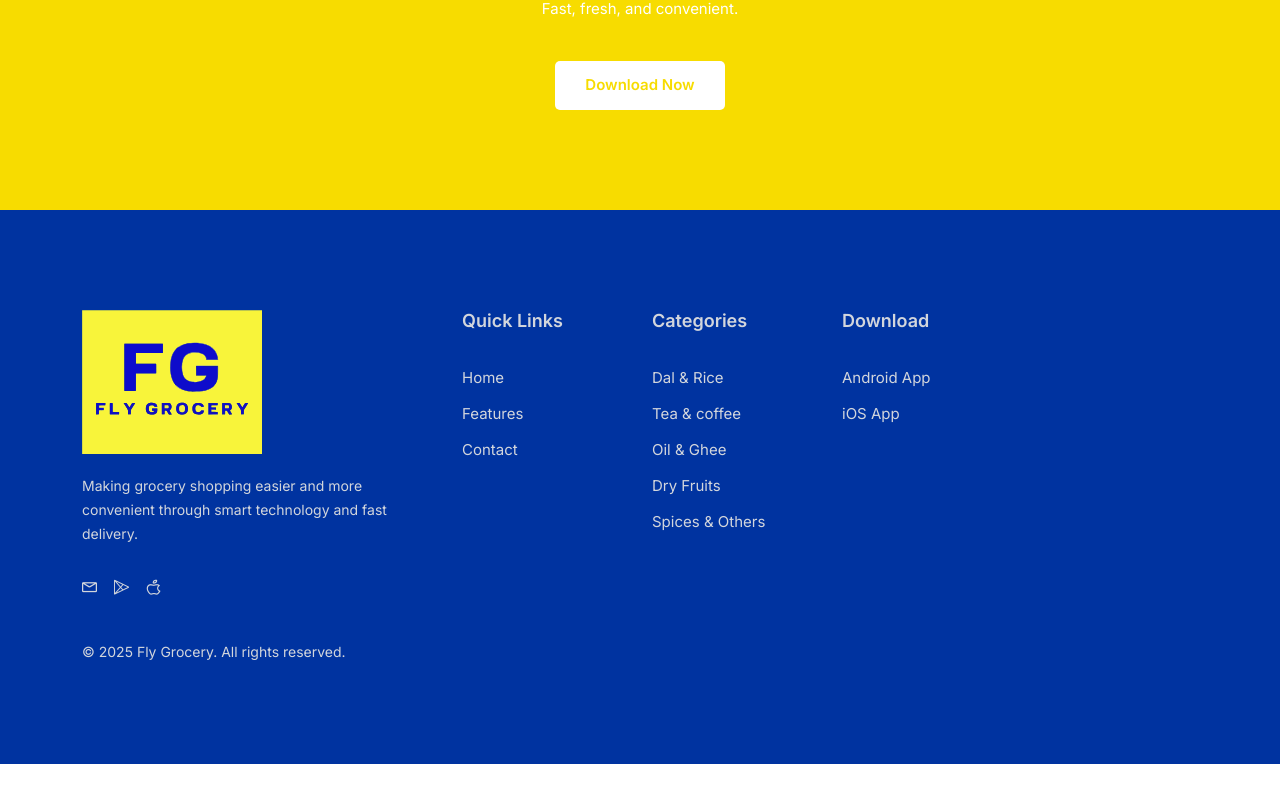
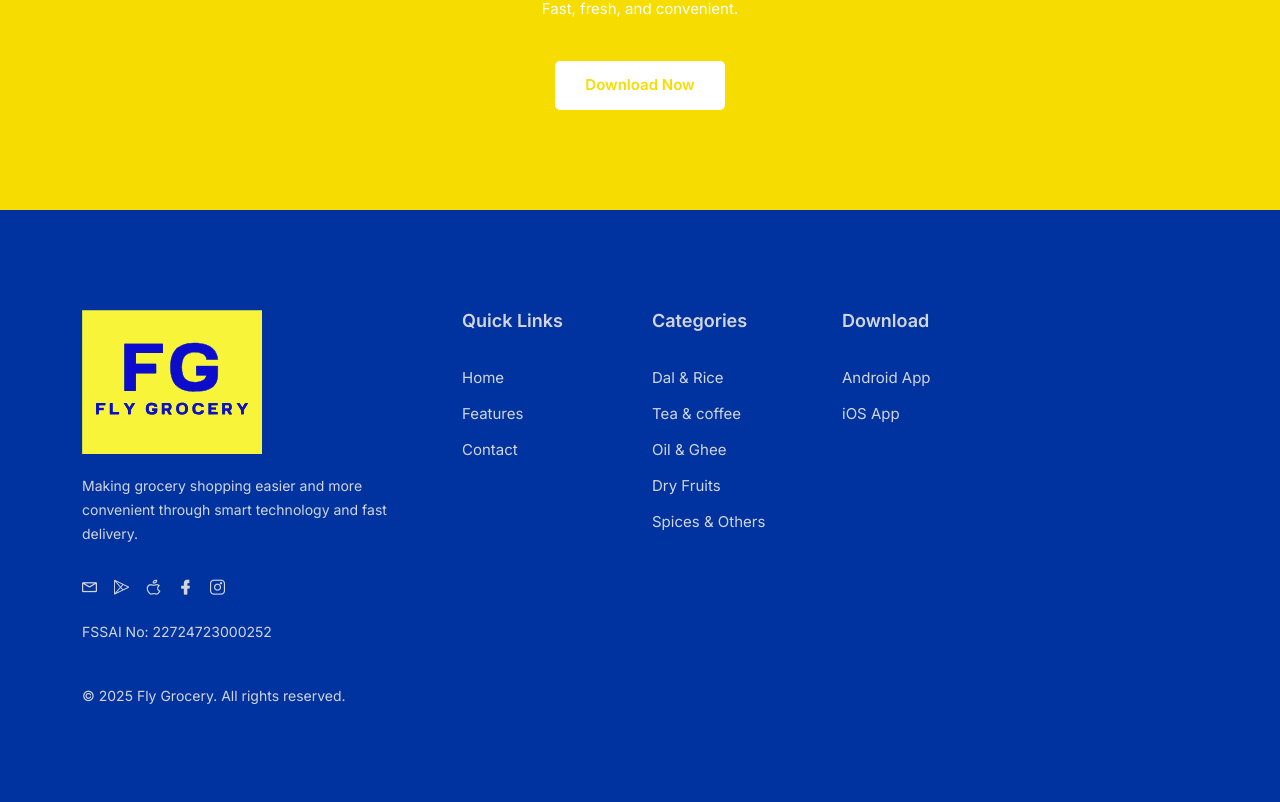
Before and after one commit to vishalmishra632/flyGrocery, an Angular app: page / in a window 1280 px wide. Shown: the part 2639-3441 px from the top of the page. Before the commit the page ends 3403 px from the top, so only its background shows below. Built offline with nearby package versions, Linux system fonts and the light colour scheme.

Commit message:
social media and fssai no changes

```diff
--- a/src/app/home/home.component.css
+++ b/src/app/home/home.component.css
@@ -109,3 +109,18 @@
     opacity: 1;
   }
 }
+
+.fssai-number {
+  margin: 8px 0 0 0;
+  opacity: 0.8;
+  font-size: 12px;
+  color: #ccc;
+  font-weight: 500;
+  letter-spacing: 0.5px;
+}
+
+@media (max-width: 768px) {
+  .fssai-number {
+    font-size: 11px;
+  }
+}
--- a/src/app/home/home.component.html
+++ b/src/app/home/home.component.html
@@ -296,8 +296,12 @@
               <li><a href="mailto:flygrocery2025@gmail.com"><i class="lni lni-envelope"></i></a></li>
               <li><a href="https://play.google.com/store/apps/details?id=com.flygrocery" target="_blank"><i class="lni lni-play-store"></i></a></li>
               <li><a href="https://apps.apple.com/in/app/fly-grocery/id6745114741" target="_blank"><i class="lni lni-apple"></i></a></li>
+              <li><a href="https://www.facebook.com/profile.php?id=61576017240318"><i class="lni lni-facebook-filled"></i></a></li>
+              <li><a href="https://www.instagram.com/flygroceryofficial2025/"><i class="lni lni-instagram"></i></a></li>
             </ul>
+            <p class="fssai-number">FSSAI No: 22724723000252</p>
             <p class="copyright-text">© 2025 Fly Grocery. All rights reserved.</p>
+
           </div>
         </div>
         <div class="col-lg-8 col-md-8 col-12">
```
